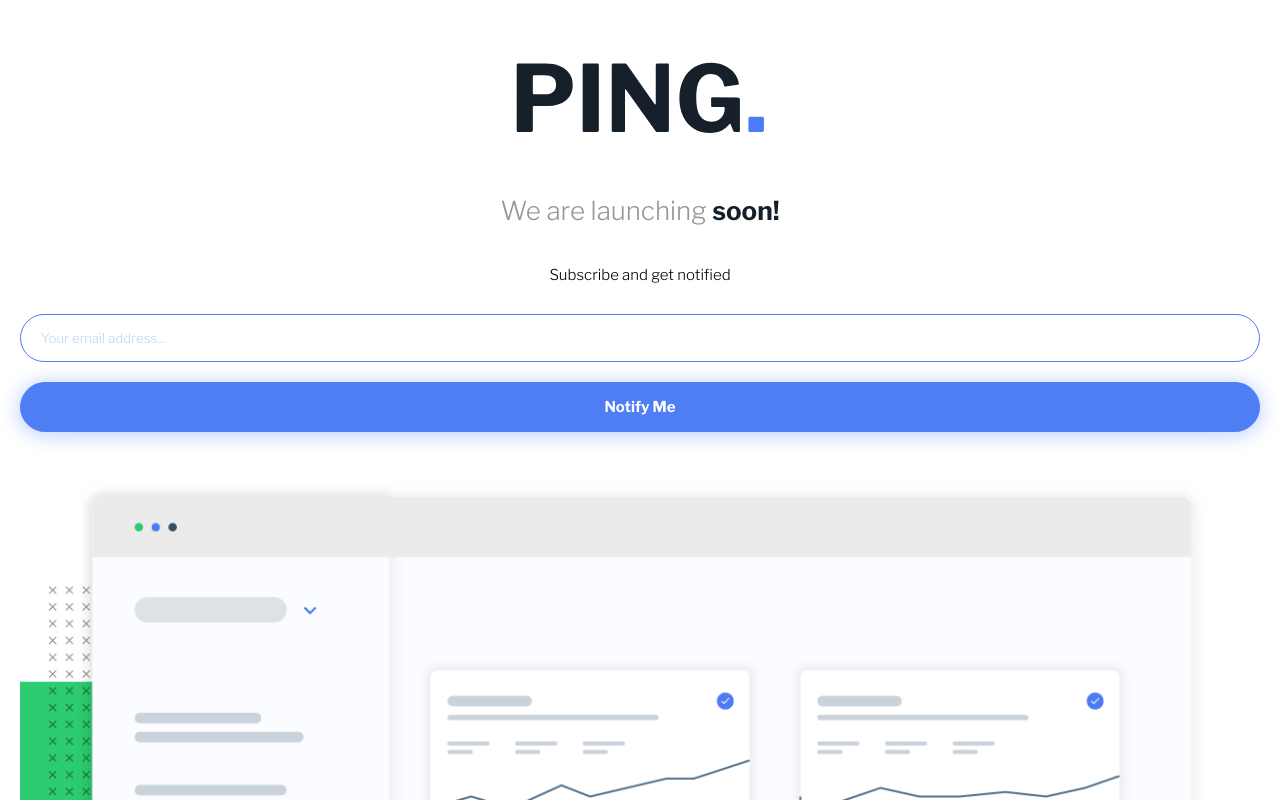
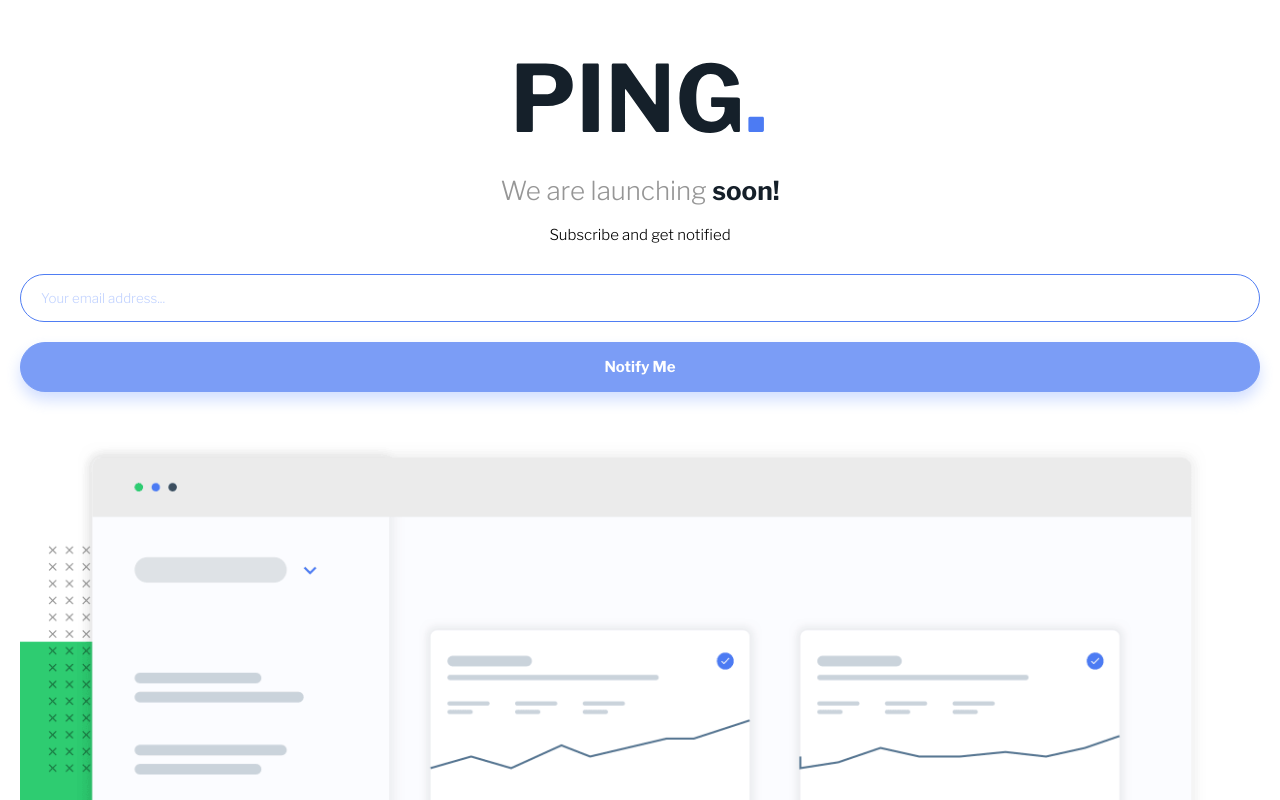
Before and after one commit to AOcelopilli/frontendMentor-pingComingSoon, a plain HTML site: page index.html in a window 1280 px wide. In both pictures the pointer is over the input "Notify Me". Shown: the top 800 px of the page. Drawn offline with nearby package versions, Linux system fonts and the light colour scheme.

Commit message:
effects to interactive elements

```diff
--- a/style.css
+++ b/style.css
@@ -42,7 +42,6 @@ body{
   color: var(--main-gray);
   font-weight: 300;
   font-size: 1.3rem;
-  padding: 1rem 0;
 }
 
 #main h2 span{
@@ -82,7 +81,12 @@ body{
   font-weight: 700;
   font-size: 0.75rem;
   cursor: pointer;
-  box-shadow: 0px 2px 20px 2px var(--main-blue-pale);
+  box-shadow: 0px 8px 15px var(--main-blue-pale);
+  transition: all 0.4s cubic-bezier(0.23, 1, 0.320, 1);
+}
+
+#form input[type="submit"]:hover{
+  opacity: 0.75;
 }
 
 #main #dashboard{
@@ -106,6 +110,12 @@ body{
   display: grid;
   place-items: center;
   cursor: pointer;
+  transition: all 0.4s cubic-bezier(0.165, 0.84, 0.44, 1);
+}
+
+.social-media a:hover{
+  background-color: var(--main-blue);
+  color: white;
 }
 
 .copyright{
```
